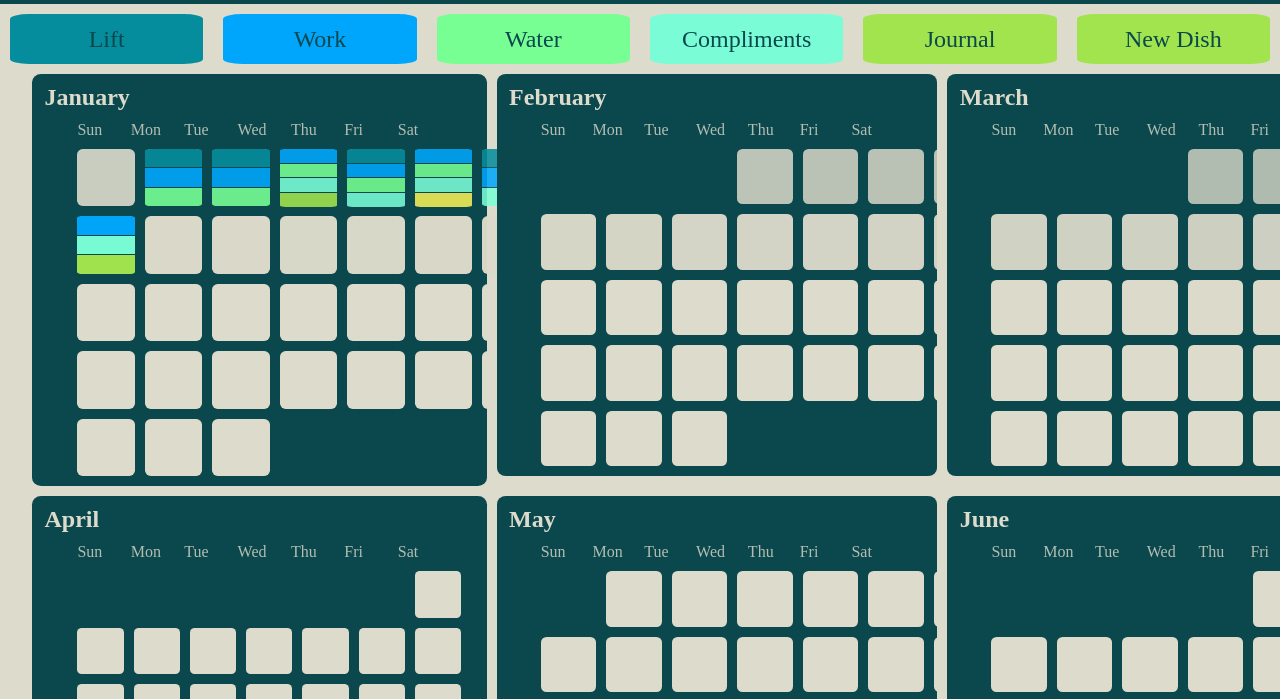
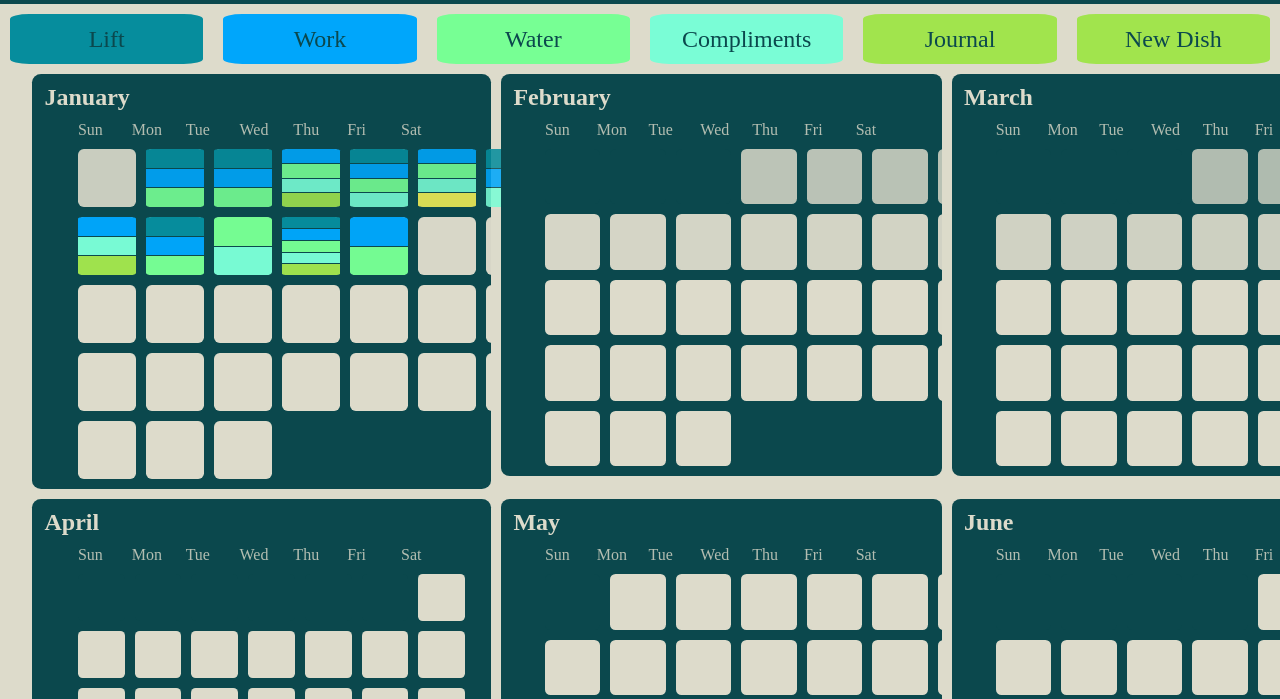
Before and after one commit to mimcmahon20/newYearsResolutions, a plain HTML site: page index.html in a window 1280 px wide. Shown: the part 99-798 px from the top of the page. Drawn offline with Linux system fonts and the light colour scheme.

Commit message:
Updating through jan 12th

```diff
--- a/index.html
+++ b/index.html
@@ -117,10 +117,26 @@
                         <div class="past compliment"></div>
                         <div class="past journal"></div>
                     </div>
-                    <div class="day"></div>
-                    <div class="day"></div>
-                    <div class="day"></div>
-                    <div class="day"></div>
+                    <div class="day">
+                        <div class="past lift"></div>
+                        <div class="past work"></div>
+                        <div class="past water"></div>
+                    </div>
+                    <div class="day">
+                        <div class="past water"></div>
+                        <div class="past compliment"></div>
+                    </div>
+                    <div class="day">
+                        <div class="past lift"></div>
+                        <div class="past work"></div>
+                        <div class="past water"></div>
+                        <div class="past compliment"></div>
+                        <div class="past journal"></div>
+                    </div>
+                    <div class="day">
+                        <div class="past work"></div>
+                        <div class="past water"></div>
+                    </div>
                     <div class="day"></div>
                     <div class="day"></div>
                     <div class="day"></div>
```
